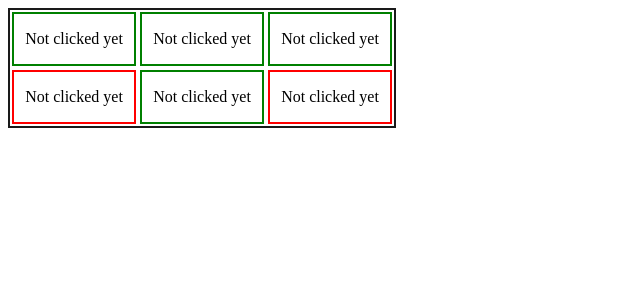
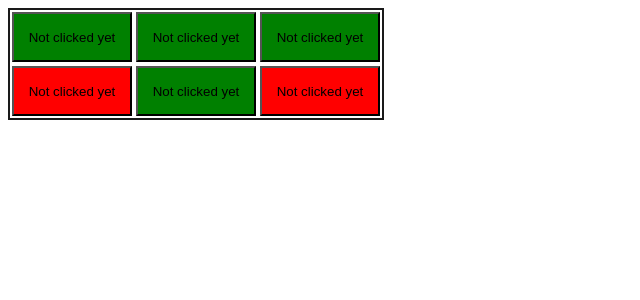
Before and after one commit to sLokhin/otus-repo-react, a React app: page / in a window 1280 px wide. Shown: the top 300 px of the page, without its empty margins (0-640 px from the left). Built offline with nearby package versions, Linux system fonts and the light colour scheme.

Commit message:
add click handler

```diff
--- a/src/Pixel.tsx
+++ b/src/Pixel.tsx
@@ -5,6 +5,7 @@ interface IPixel {
   x?: number;
   y?: number;
   clicked?: boolean;
+  onClick: (x: number, y: number) => void;
 }
 
 export const Pixel: FC<IPixel> = ({
@@ -12,9 +13,10 @@ export const Pixel: FC<IPixel> = ({
   x = 0,
   y = 0,
   clicked = false,
+  onClick,
 }) => {
   return (
-    <span
+    <button
       className="pixel"
       style={{
         display: "inline-flex",
@@ -22,13 +24,13 @@ export const Pixel: FC<IPixel> = ({
         alignItems: "center",
         width: "120px",
         height: "50px",
-        border: "2px solid",
-        borderColor: `${filled === "1" ? "green" : "red"}`,
+        backgroundColor: `${filled === "1" ? "green" : "red"}`,
         margin: "2px 2px",
         textAlign: "center",
       }}
+      onClick={() => onClick(x || 0, y || 0)}
     >
       {clicked ? `coords: ${x}-${y}` : "Not clicked yet"}
-    </span>
+    </button>
   );
 };
--- a/src/PixelField.tsx
+++ b/src/PixelField.tsx
@@ -3,12 +3,12 @@ import { Pixel } from "./Pixel";
 
 interface IPixelFieldProps {
   pixelMass: string[][];
-  clickCounter?: number;
+  onClick: (x: number, y: number) => void;
 }
 
 export const PixelField: FC<IPixelFieldProps> = ({
   pixelMass,
-  clickCounter = 0,
+  onClick,
 }) => (
   <div
     className="pixel-field"
@@ -16,7 +16,7 @@ export const PixelField: FC<IPixelFieldProps> = ({
   >
     {pixelMass.map((row, y) => [
       ...row.map((filled: string, x) => {
-        return <Pixel key={`${x}-${y}`} filled={filled} x={x} y={y} />;
+        return <Pixel key={`${x}-${y}`} filled={filled} x={x} y={y} onClick={onClick} />;
       }),
       y !== row.length - 1 ? <br key={y} /> : null,
     ])}
--- a/src/index.tsx
+++ b/src/index.tsx
@@ -9,6 +9,7 @@ render(
       ["1", "1", "1"],
       ["0", "1", "0"],
     ]}
+    onClick={(x, y) => { console.log("Pixel coordinates: ", x, y)}}
   />,
   document.getElementById("root")
 );
```
